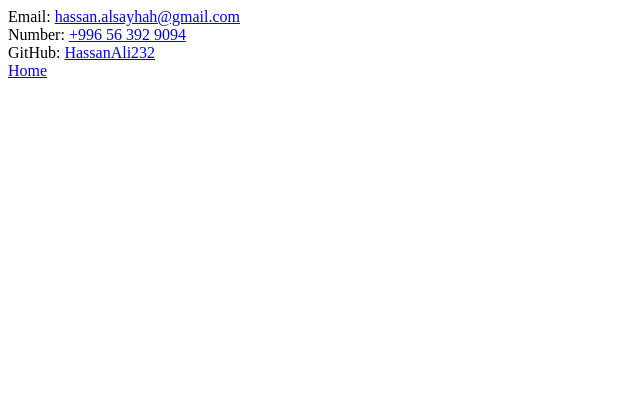
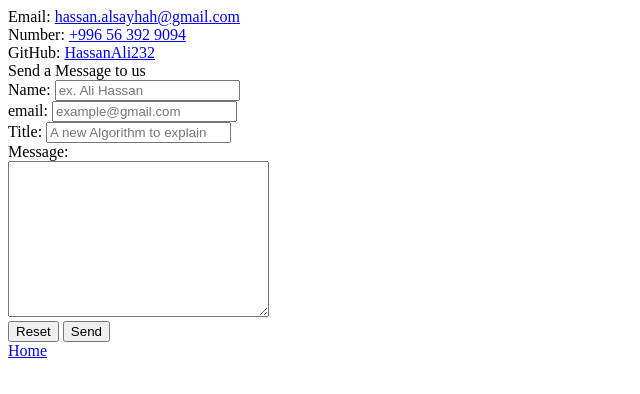
Before and after one commit to HassanAli232/swe363-231-01, a plain HTML site: page contactInfo.html in a window 1280 px wide. Shown: the whole page, without its empty margins (0-640 px from the left). Drawn offline with Linux system fonts and the light colour scheme.

Commit message:
html_1-exercise_3

```diff
--- a/contactInfo.html
+++ b/contactInfo.html
@@ -22,6 +22,49 @@
       <a href="https://github.com/HassanAli232">HassanAli232</a>
     </div>
 
+    <label>Send a Message to us</label>
+
+    <!-- The form to send messages -->
+    <form method="get" action="thank.html" autocomplete="on">
+      <div>
+        <label for="name">Name: </label>
+        <input type="text" name="name" id="name" placeholder="ex. Ali Hassan" />
+      </div>
+      <div>
+        <label for="user">email: </label>
+        <input
+          type="email"
+          name="user"
+          id="user"
+          placeholder="example@gmail.com"
+          required
+        />
+      </div>
+      <div>
+        <label for="title">Title: </label>
+        <input
+          type="text"
+          id="title"
+          name="emailTitle"
+          placeholder="A new Algorithm to explain"
+          required
+        />
+      </div>
+
+      <label for="message">Message: </label>
+      <div>
+        <textarea
+          id="message"
+          name="message"
+          required
+          cols="30"
+          rows="10"
+        ></textarea>
+      </div>
+      <button type="reset">Reset</button>
+      <button type="submit">Send</button>
+    </form>
+
     <a href="/index.html">Home</a>
   </body>
 </html>
```
Also changed, not shown: thank.html (added, +13 -0 lines).
